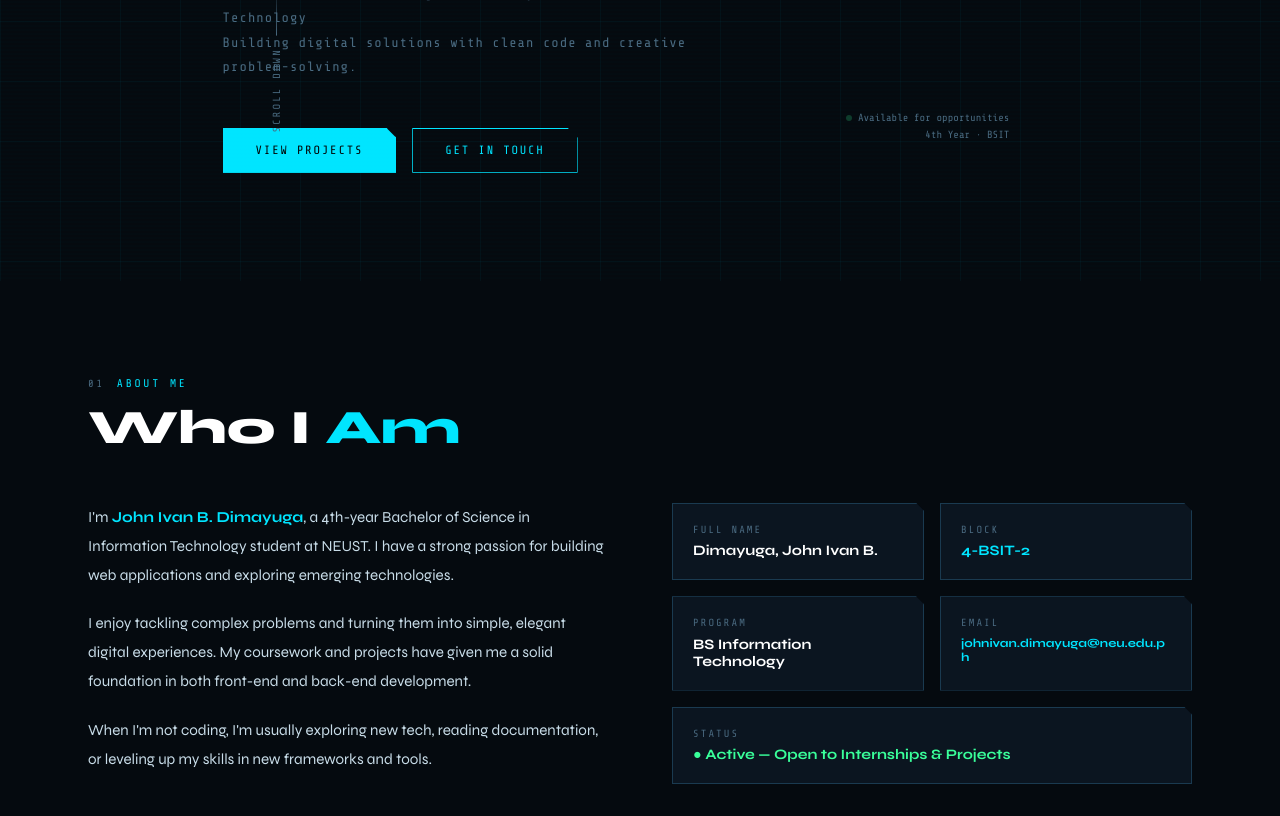
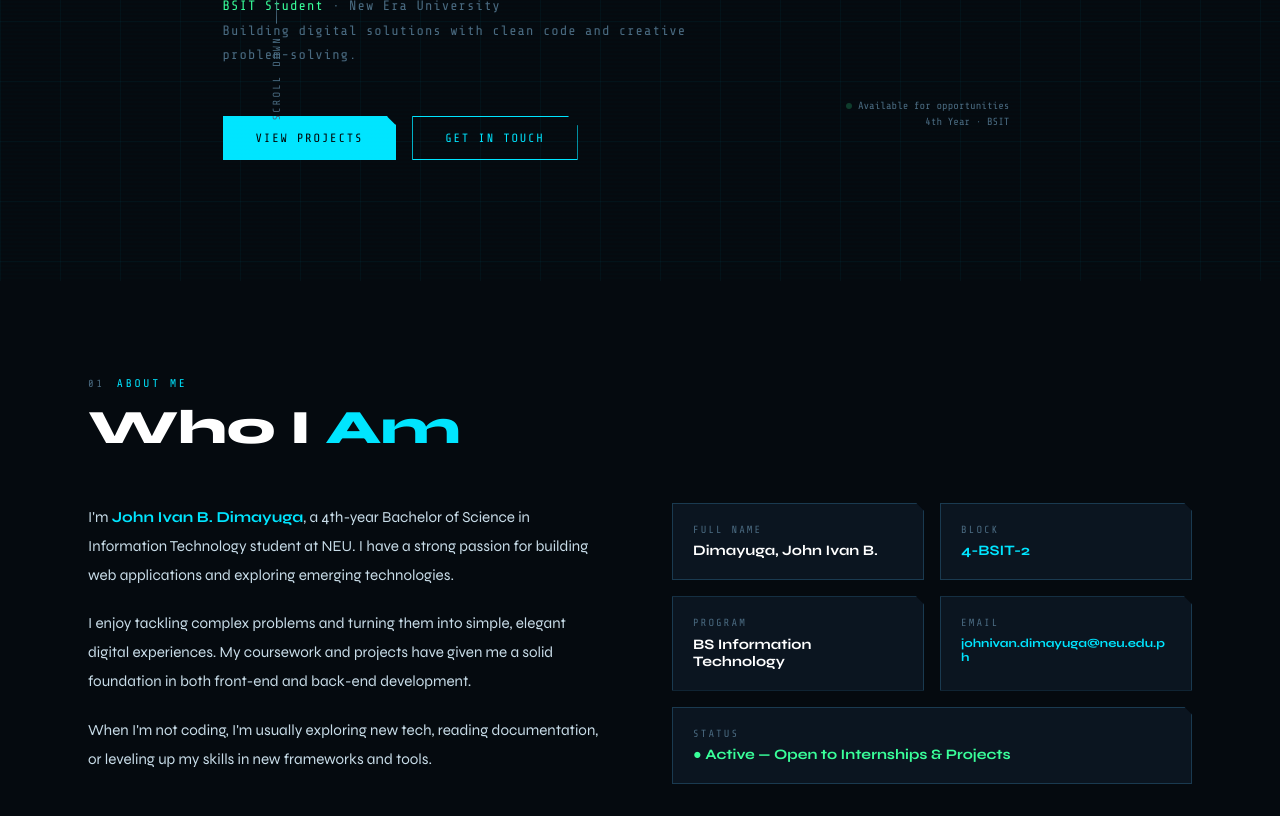
Before and after one commit to JohnIvanD/Dimayuga_JohnIvan_PKS, a plain HTML site: page index.html in a window 1280 px wide. Shown: the part 519-1335 px from the top of the page. Drawn offline with nearby package versions, Linux system fonts and the light colour scheme.

Commit message:
Initial portfolio commit

```diff
--- a/index.html
+++ b/index.html
@@ -551,7 +551,7 @@
       <span class="line3">B.</span>
     </h1>
     <p class="hero-sub reveal">
-      <span class="highlight">BSIT Student</span> · Nueva Ecija University of Science &amp; Technology<br/>
+      <span class="highlight">BSIT Student</span> · New Era University<br/>
       Building digital solutions with clean code and creative problem-solving.
     </p>
     <div class="hero-cta reveal">
@@ -572,7 +572,7 @@
   <h2 class="section-title reveal">Who I <span>Am</span></h2>
   <div class="about-grid">
     <div class="about-text reveal">
-      <p>I'm <strong>John Ivan B. Dimayuga</strong>, a 4th-year Bachelor of Science in Information Technology student at NEUST. I have a strong passion for building web applications and exploring emerging technologies.</p>
+      <p>I'm <strong>John Ivan B. Dimayuga</strong>, a 4th-year Bachelor of Science in Information Technology student at NEU. I have a strong passion for building web applications and exploring emerging technologies.</p>
       <p>I enjoy tackling complex problems and turning them into simple, elegant digital experiences. My coursework and projects have given me a solid foundation in both front-end and back-end development.</p>
       <p>When I'm not coding, I'm usually exploring new tech, reading documentation, or leveling up my skills in new frameworks and tools.</p>
     </div>
@@ -706,7 +706,7 @@
     <h2 class="section-title reveal">Education</h2>
     <div class="edu-card reveal">
       <div class="edu-degree">Bachelor of Science in Information Technology</div>
-      <div class="edu-school">Nueva Ecija University of Science &amp; Technology</div>
+      <div class="edu-school">New Era University</div>
       <div class="edu-year">2021 — Present · Block 4-BSIT-2</div>
       <div class="edu-detail">
         Specializing in software development, web technologies, and information systems. Coursework covers data structures, algorithms, database management, system analysis &amp; design, and network fundamentals.
```
